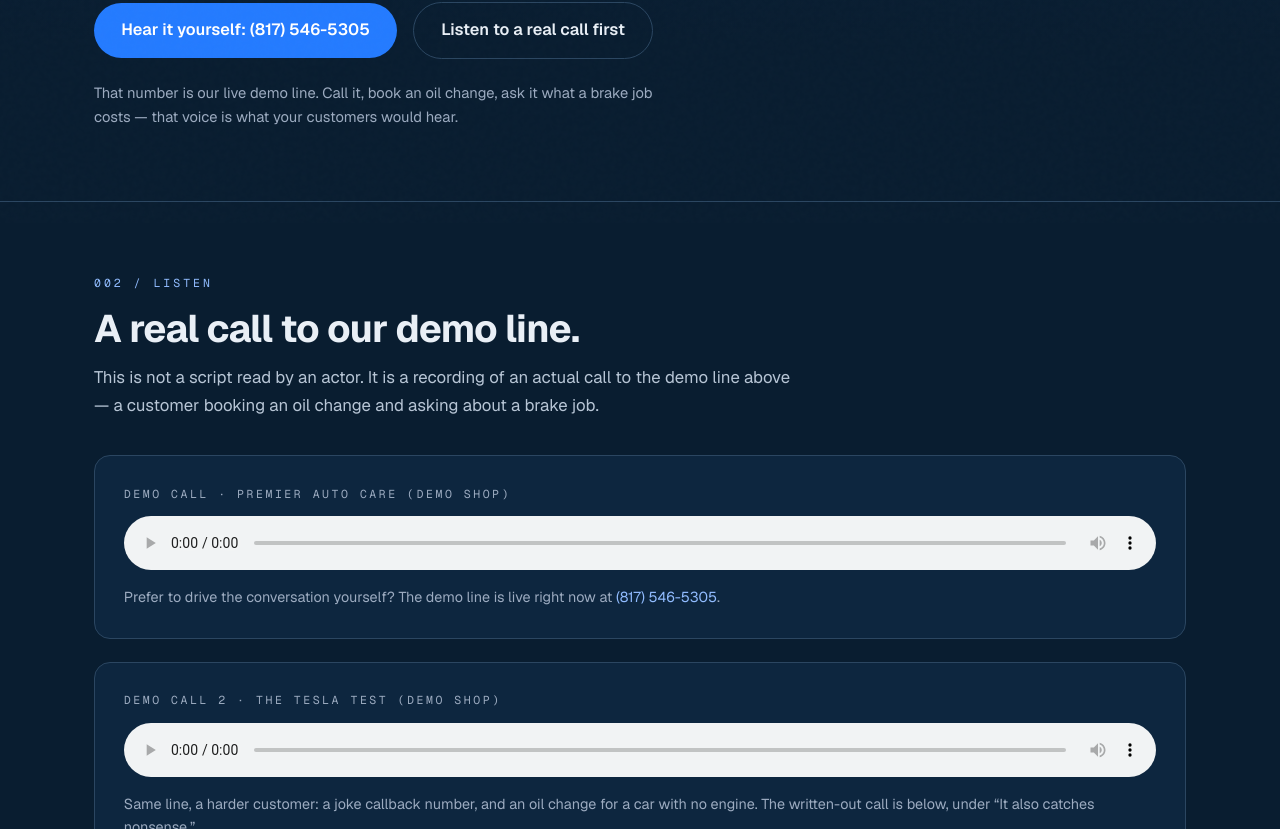
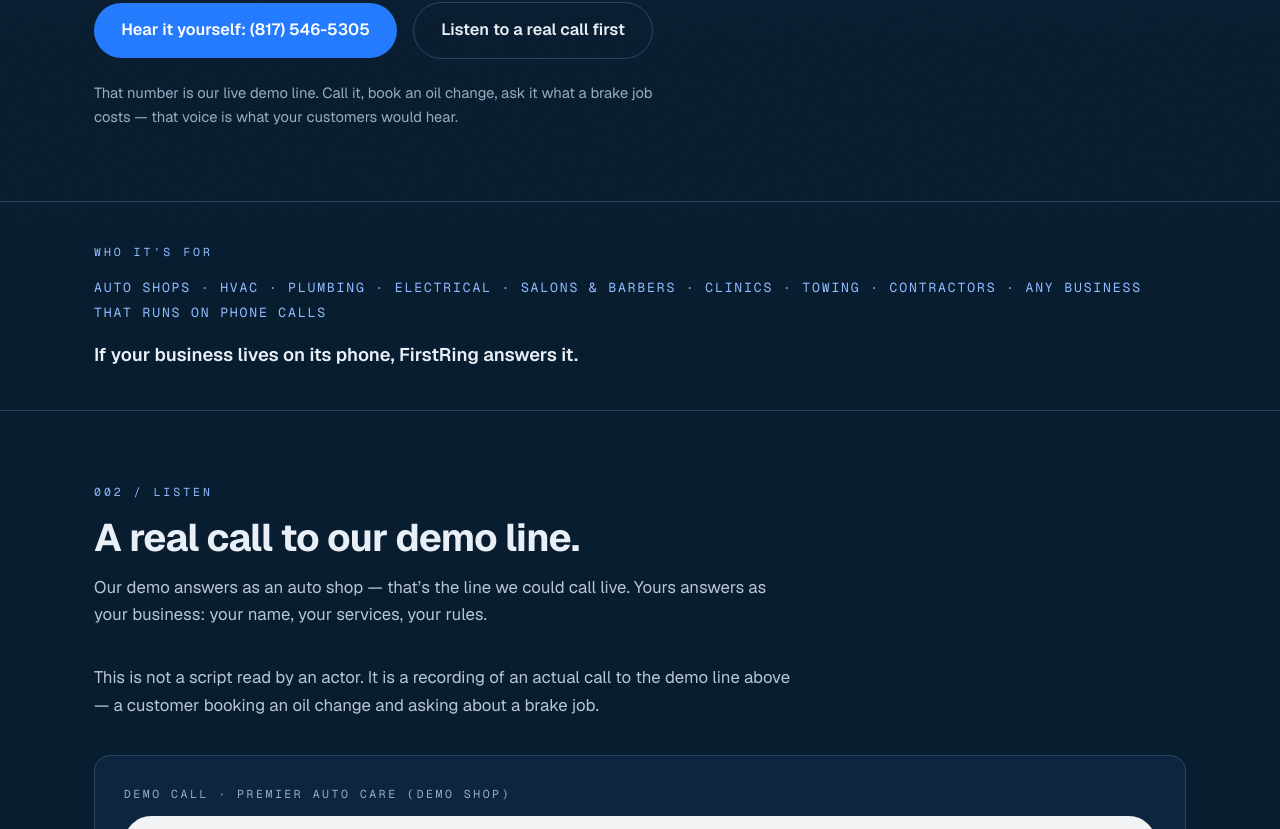
Before and after one commit to seanebones-lang/nexteleven-web, a Next.js app: page /frontdesk in a window 1280 px wide. Shown: the part 577-1406 px from the top of the page. Built offline with nearby package versions, Linux system fonts and the light colour scheme.

Commit message:
FirstRing /frontdesk: generalize beyond auto shops — Who it's for strip + demo framing line

```diff
--- a/src/app/frontdesk/frontdesk.module.css
+++ b/src/app/frontdesk/frontdesk.module.css
@@ -718,6 +718,30 @@
   color: var(--accent-light);
 }
 
+/* ---------- who it's for strip ---------- */
+
+.whoStrip {
+  padding: 2.6rem 0;
+  border-top: 1px solid var(--line);
+}
+
+.whoTrades {
+  font-family: var(--font-mono), Consolas, monospace;
+  font-size: 0.82rem;
+  letter-spacing: 0.14em;
+  text-transform: uppercase;
+  line-height: 1.9;
+  color: var(--accent-light);
+  margin: 0 0 0.9rem;
+}
+
+.whoLine {
+  font-size: 1.15rem;
+  line-height: 1.5;
+  font-weight: 600;
+  margin: 0;
+}
+
 /* ---------- responsive ---------- */
 
 @media (max-width: 900px) {
--- a/src/app/frontdesk/page.tsx
+++ b/src/app/frontdesk/page.tsx
@@ -55,11 +55,29 @@ export default function FrontDeskPage() {
         </div>
       </section>
 
+      {/* ---------- Who it's for ---------- */}
+      <section className={styles.whoStrip} aria-label="Who FirstRing is for">
+        <div className={styles.wrap}>
+          <p className={styles.kicker}>Who it&rsquo;s for</p>
+          <p className={styles.whoTrades}>
+            Auto shops · HVAC · Plumbing · Electrical · Salons &amp; barbers · Clinics · Towing ·
+            Contractors · Any business that runs on phone calls
+          </p>
+          <p className={styles.whoLine}>
+            If your business lives on its phone, FirstRing answers it.
+          </p>
+        </div>
+      </section>
+
       {/* ---------- 2 · Listen ---------- */}
       <section className={styles.section} id="listen">
         <div className={styles.wrap}>
           <p className={styles.kicker}>002 / Listen</p>
           <h2 className={styles.sectionTitle}>A real call to our demo line.</h2>
+          <p className={styles.sectionLede}>
+            Our demo answers as an auto shop — that&rsquo;s the line we could call live. Yours
+            answers as your business: your name, your services, your rules.
+          </p>
           <p className={styles.sectionLede}>
             This is not a script read by an actor. It is a recording of an actual call to the demo
             line above — a customer booking an oil change and asking about a brake job.
```
